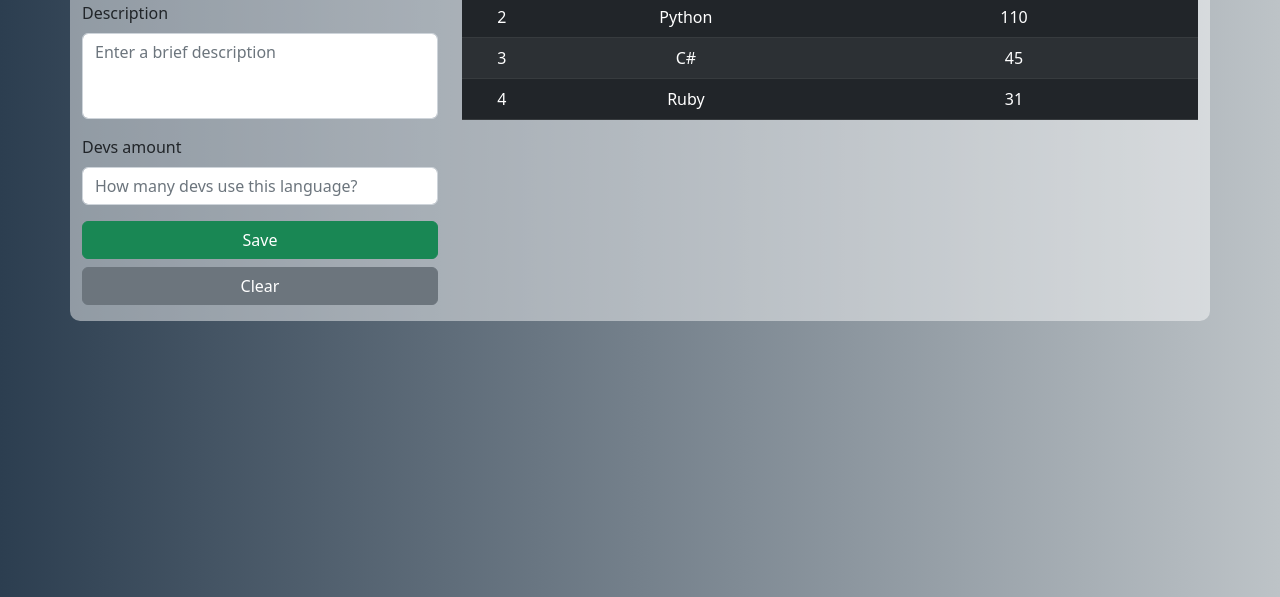
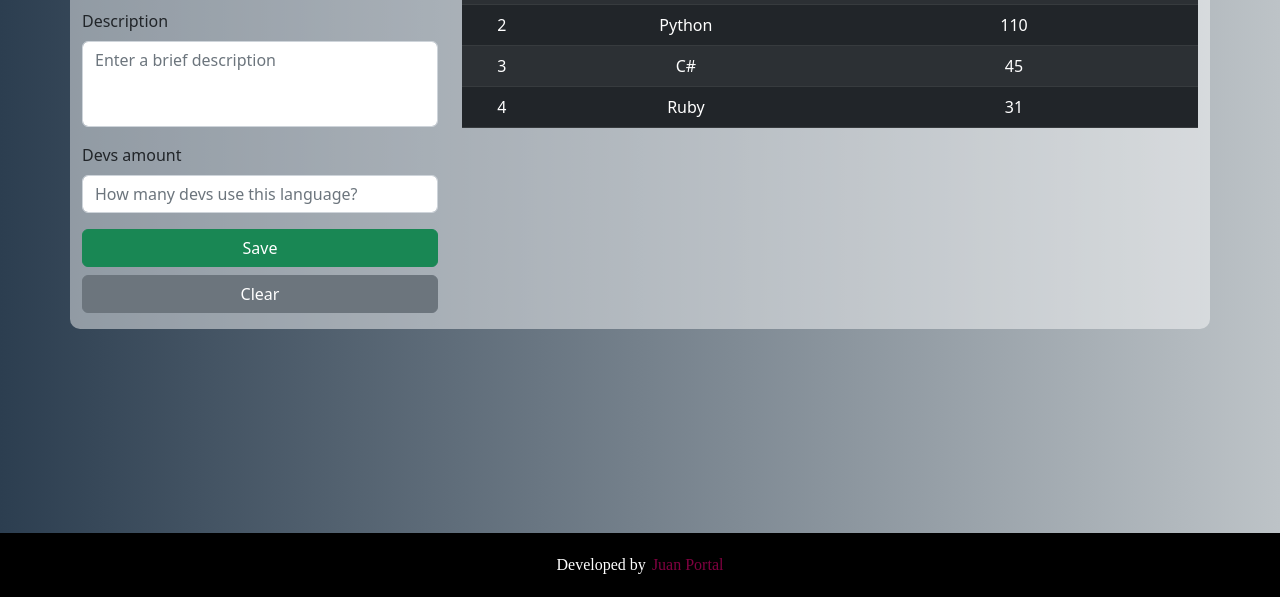
Before and after one commit to JuanPortal/Learning-Bootstrap, a plain HTML site: page index.html in a window 1280 px wide. Shown: the part 203-800 px from the top of the page. Drawn offline with nearby package versions, Linux system fonts and the light colour scheme.

Commit message:
Footer added

```diff
--- a/index.html
+++ b/index.html
@@ -27,7 +27,8 @@
             </div>
         </div>
     </nav>
-    <div class="container my-3">
+
+    <div class="container py-3">
         <div class="row">
             <div class="col-sm-12 col-md-4 col-lg-4 col-xl-4 custom-bg">
                 <h2 class="centered">Languages form</h2>
@@ -89,6 +90,10 @@
         </div>
     </div>
 
+    <footer>
+        Developed by <a href="https://juanportal.com" target="_blank">Juan Portal</a>
+    </footer>
+
     <script src="https://cdn.jsdelivr.net/npm/bootstrap@5.2.0-beta1/dist/js/bootstrap.bundle.min.js" integrity="sha384-pprn3073KE6tl6bjs2QrFaJGz5/SUsLqktiwsUTF55Jfv3qYSDhgCecCxMW52nD2" crossorigin="anonymous"></script>
 </body>
 </html>
--- a/styles.css
+++ b/styles.css
@@ -6,7 +6,15 @@ body {
     /* Chrome 10-25, Safari 5.1-6 */
     background: linear-gradient(to right, #2c3e50, #bdc3c7);
     /* W3C, IE 10+/ Edge, Firefox 16+, Chrome 26+, Opera 12+, Safari 7+ */
+    height: 100vh;
+}
 
+nav{
+    height: 8vh;
+}
+
+.container{
+    height: 84vh;
 }
 
 #language-description {
@@ -28,3 +36,25 @@ body {
 .custom-bg:last-child{
     border-radius: 0 10px 10px 0;
 }
+
+/* FOOTER */
+footer{
+    background-color: black;
+    font-family: Poppins;
+    color: white;
+    height: 8vh;
+    display: flex;
+    justify-content: center;
+    align-items: center;
+}
+
+footer a{
+    margin-left: 6px;
+    text-decoration: none;
+    color: #800040;
+}
+
+footer a:hover{
+    color: #800040;
+    font-size: large;
+}
```
